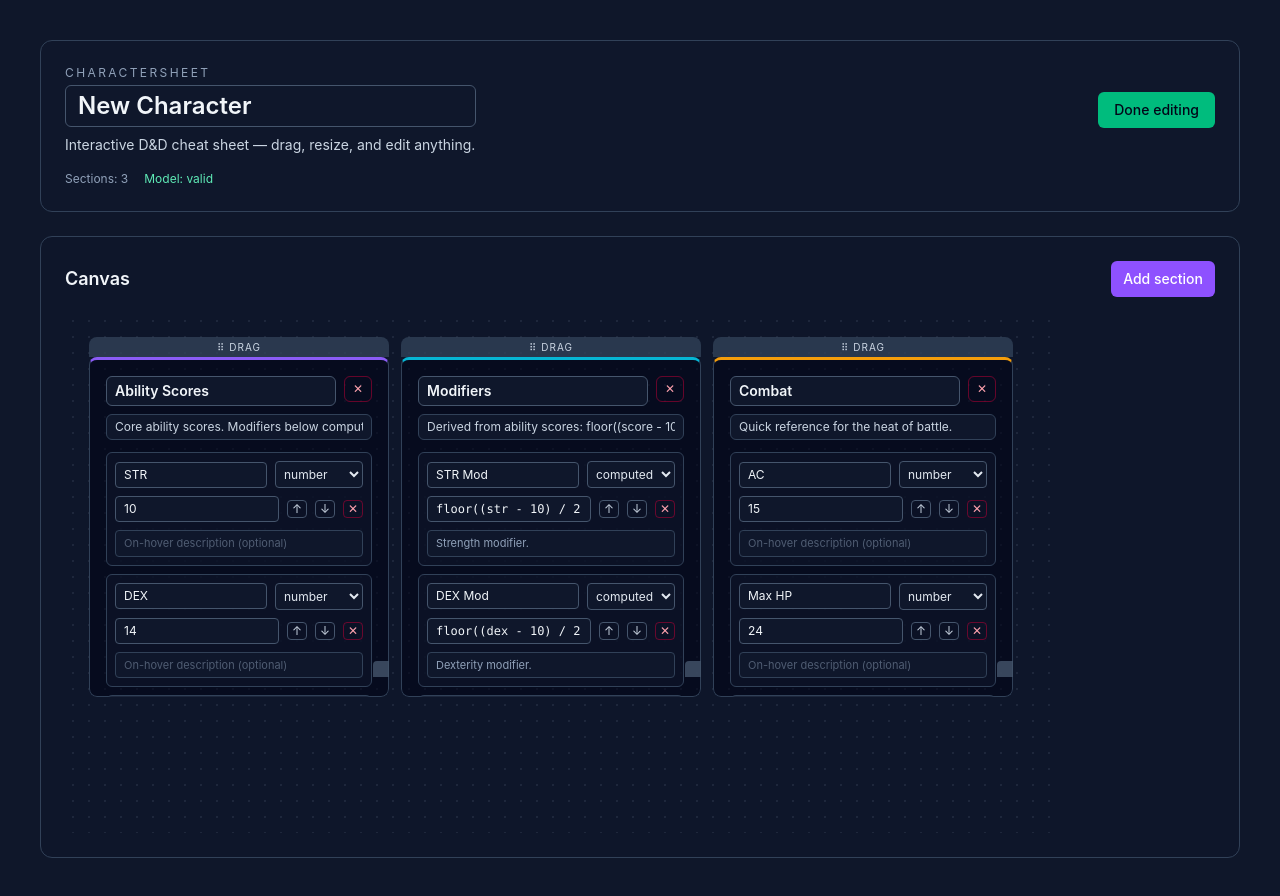
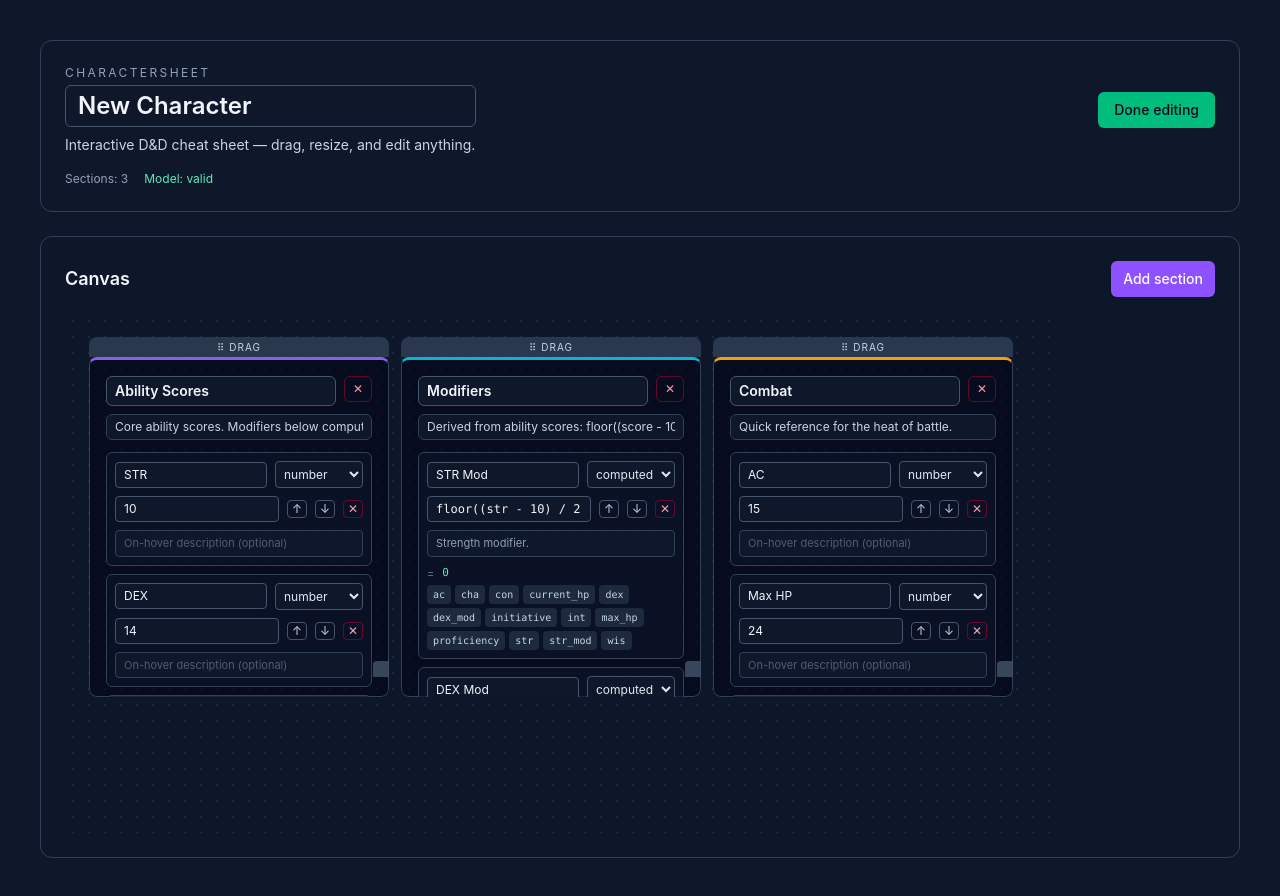
Before and after one commit to galh11/CharacterSheet, a React (Vite) app: page / in a window 1280 px wide. Both pictures are taken after a click on the button "Edit". Built offline with nearby package versions, Linux system fonts and the light colour scheme.

Commit message:
feat(phase-d): live computed feedback + clickable formula references

```diff
--- a/src/App.tsx
+++ b/src/App.tsx
@@ -1,7 +1,7 @@
 import { clsx } from 'clsx'
 import { useMemo, useState } from 'react'
 import { characterSheetSchema } from './model/characterSheet'
-import { computeSheet } from './model/compute'
+import { computeSheet, listReferences } from './model/compute'
 import { CanvasItem } from './components/CanvasItem'
 import { SectionCard } from './components/SectionCard'
 import { useSheet } from './state/useSheet'
@@ -23,6 +23,7 @@ function App() {
 
     const validation = useMemo(() => characterSheetSchema.safeParse(sheet), [sheet])
     const computed = useMemo(() => computeSheet(sheet), [sheet])
+    const references = useMemo(() => listReferences(sheet, computed), [sheet, computed])
 
     const canvasSize = useMemo(() => {
         const width = Math.max(
@@ -111,6 +112,7 @@ function App() {
                                     section={section}
                                     isEditMode={isEditMode}
                                     results={computed}
+                                    references={references}
                                     onUpdateSection={(patch) => updateSection(section.id, patch)}
                                     onDeleteSection={() => deleteSection(section.id)}
                                     onAddField={() => addField(section.id)}
--- a/src/components/SectionCard.tsx
+++ b/src/components/SectionCard.tsx
@@ -1,5 +1,6 @@
 import { clsx } from 'clsx'
 import type { FormulaResult } from '../model/formula'
+import type { FieldReference } from '../model/compute'
 import {
     type CharacterField,
     type CharacterSection,
@@ -10,6 +11,7 @@ interface SectionCardProps {
     section: CharacterSection
     isEditMode: boolean
     results: Map<string, FormulaResult>
+    references: FieldReference[]
     onUpdateSection: (
         patch: Partial<Pick<CharacterSection, 'title' | 'description' | 'accent'>>,
     ) => void
@@ -38,6 +40,7 @@ export function SectionCard({
     section,
     isEditMode,
     results,
+    references,
     onUpdateSection,
     onDeleteSection,
     onAddField,
@@ -197,8 +200,38 @@ export function SectionCard({
                                         aria-label="Field description"
                                     />
 
-                                    {computedError && (
-                                        <p className="mt-1 mb-0 text-[11px] text-rose-300">{result?.error}</p>
+                                    {field.type === 'computed' && (
+                                        <div className="mt-2">
+                                            <div className="flex items-center gap-2 text-[11px]">
+                                                <span className="text-slate-500">=</span>
+                                                {result?.ok ? (
+                                                    <span className="font-mono text-emerald-300">{result.value}</span>
+                                                ) : (
+                                                    <span className="font-mono text-rose-300">
+                                                        {result?.error ?? 'enter a formula'}
+                                                    </span>
+                                                )}
+                                            </div>
+                                            {references.length > 0 && (
+                                                <div className="mt-1 flex flex-wrap gap-1">
+                                                    {references.map((ref) => (
+                                                        <button
+                                                            key={ref.slug}
+                                                            type="button"
+                                                            onClick={() =>
+                                                                onUpdateField(field.id, {
+                                                                    value: `${field.value}${ref.slug}`,
+                                                                })
+                                                            }
+                                                            className="rounded bg-slate-800 px-1.5 py-0.5 font-mono text-[10px] text-slate-300 hover:bg-slate-700"
+                                                            title={`${ref.label} = ${ref.value}`}
+                                                        >
+                                                            {ref.slug}
+                                                        </button>
+                                                    ))}
+                                                </div>
+                                            )}
+                                        </div>
                                     )}
                                 </div>
                             ) : (
--- a/src/model/compute.ts
+++ b/src/model/compute.ts
@@ -28,8 +28,7 @@ const baseScope = (sheet: CharacterSheet): Record<string, number> => {
  * Supports computed fields that reference other computed fields (a few passes).
  * Returns a map of field id -> result.
  */
-export const computeSheet = (sheet: CharacterSheet): Map<string, FormulaResult> => {
-    const results = new Map<string, FormulaResult>()
+export const computeSheet = (sheet: CharacterSheet): Map<string, FormulaResult> => {    const results = new Map<string, FormulaResult>()
     const scope = baseScope(sheet)
 
     const computedFields: CharacterField[] = []
@@ -63,3 +62,41 @@ export const computeSheet = (sheet: CharacterSheet): Map<string, FormulaResult>
 
     return results
 }
+
+export interface FieldReference {
+    slug: string
+    label: string
+    value: number
+}
+
+/**
+ * List the field identifiers available to formulas, with their current numeric
+ * value. Useful for showing an autocomplete-style hint in the editor.
+ */
+export const listReferences = (
+    sheet: CharacterSheet,
+    results: Map<string, FormulaResult>,
+): FieldReference[] => {
+    const refs: FieldReference[] = []
+    const seen = new Set<string>()
+    for (const section of sheet.sections) {
+        for (const field of section.fields) {
+            const slug = slugify(field.label)
+            if (!slug || seen.has(slug)) continue
+            let value: number | null = null
+            if (field.type === 'number') {
+                const n = Number(field.value)
+                value = Number.isNaN(n) ? null : n
+            } else if (field.type === 'boolean') {
+                value = field.value === 'true' ? 1 : 0
+            } else if (field.type === 'computed') {
+                const result = results.get(field.id)
+                value = result?.ok ? result.value : null
+            }
+            if (value === null) continue
+            seen.add(slug)
+            refs.push({ slug, label: field.label, value })
+        }
+    }
+    return refs.sort((a, b) => a.slug.localeCompare(b.slug))
+}
```
Also changed, not shown: 1 other file (tests, documents, lock files or other folders).
